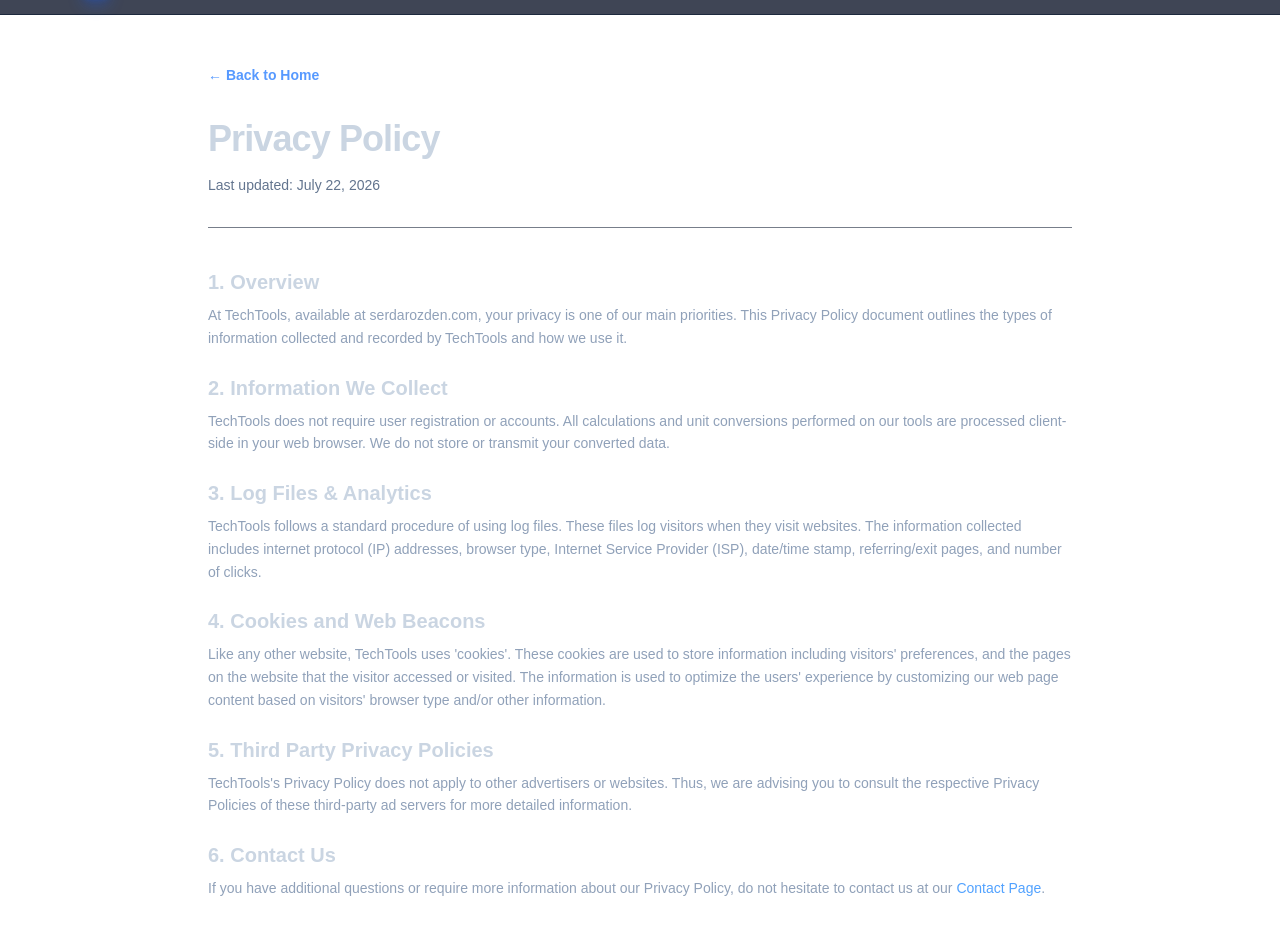
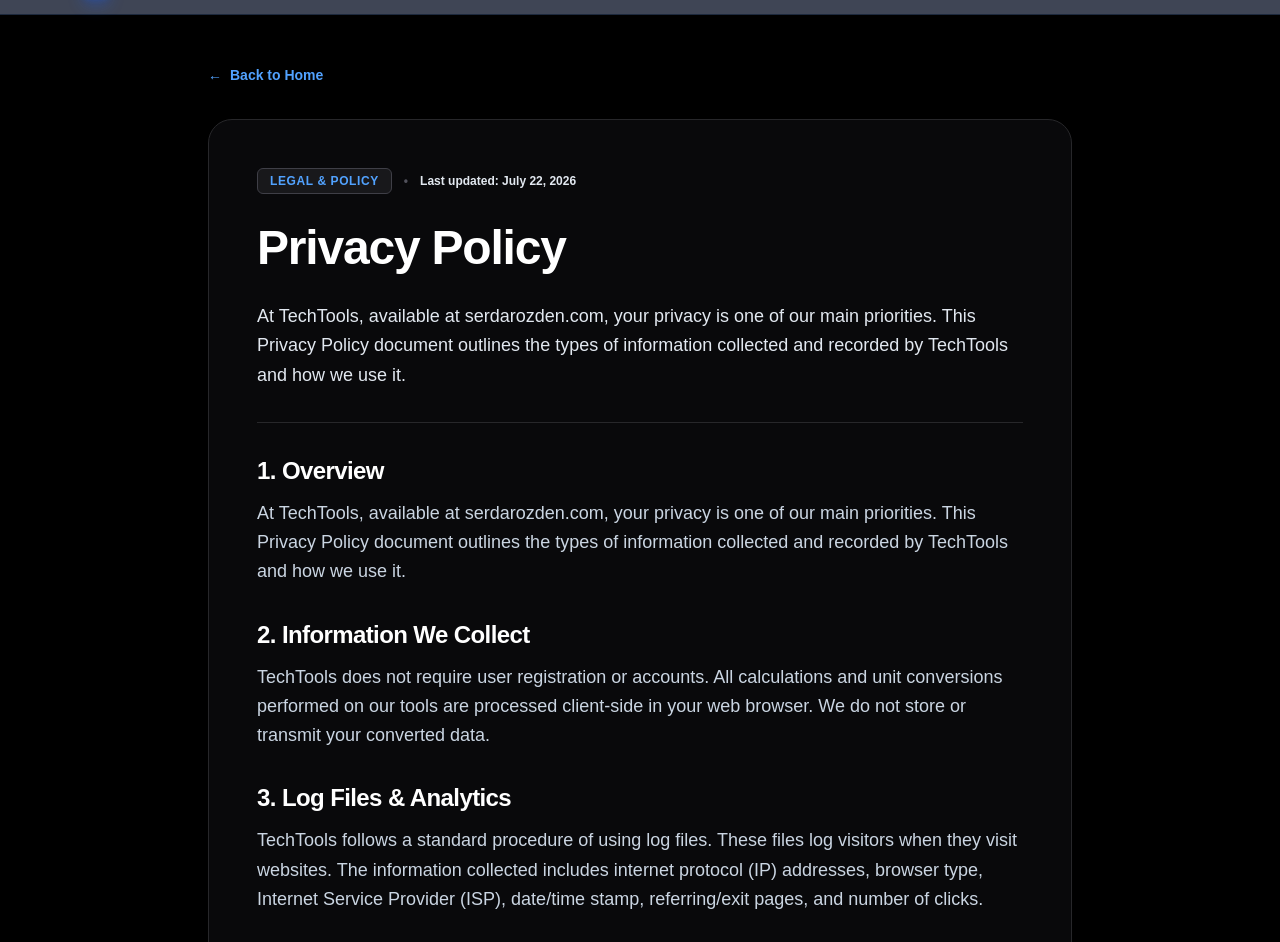
Before and after one commit to serdarozden/my-tools-site, a Next.js app: page /privacy in a window 1280 px wide. Shown: the part 50-992 px from the top of the page. Built offline with nearby package versions, Linux system fonts and the light colour scheme.

Commit message:
style: contact, terms and privacy pages updated to match site theme

```diff
--- a/src/app/contact/page.js
+++ b/src/app/contact/page.js
@@ -1,61 +1,79 @@
 import Link from 'next/link';
 
 export const metadata = {
-  title: 'Contact Us - TechTools',
-  description: 'Get in touch with the TechTools team for feedback, support, or suggestions.',
+  title: 'Contact Us | serdarozden.com',
+  description: 'Get in touch with us for feedback, unit converter suggestions, or technical questions.',
 };
 
 export default function ContactPage() {
   return (
-    <main className="max-w-4xl mx-auto px-4 py-12 text-slate-400">
-      <div className="mb-8">
+    <div className="bg-black min-h-screen text-slate-100">
+      <main className="max-w-4xl mx-auto px-4 py-12">
+        {/* Navigasyon / Geri Dönüş Linki */}
+        <nav className="mb-8">
           <Link
             href="/"
-          className="inline-flex items-center gap-2 text-sm font-semibold text-blue-500/80 hover:text-blue-400 transition"
+            className="inline-flex items-center gap-2 text-sm font-bold text-blue-400 hover:text-blue-300 transition-colors"
           >
-          &larr; Back to Home
+            <span>←</span> Back to Home
           </Link>
+        </nav>
+
+        {/* Ana İçerik Kartı */}
+        <article className="bg-zinc-950 border border-zinc-800 rounded-3xl p-8 sm:p-12 shadow-2xl">
+          {/* Üst Rozet Header */}
+          <div className="flex items-center gap-3 text-xs font-bold text-blue-400 mb-6">
+            <span className="bg-zinc-900 border border-zinc-700 px-3 py-1 rounded-md uppercase tracking-wider">
+              Get In Touch
+            </span>
+            <span className="text-zinc-600">•</span>
+            <span className="text-slate-200 font-semibold">Feedback & Support</span>
           </div>
 
-      <header className="mb-10 pb-8 border-b border-slate-800/60">
-        <h1 className="text-3xl sm:text-4xl font-extrabold text-slate-300 tracking-tight mb-4">
+          <h1 className="text-3xl sm:text-5xl font-black text-white mb-6 leading-tight tracking-tight">
             Contact Us
           </h1>
-        <p className="text-sm text-slate-500">Have feedback, suggestions, or technical questions?</p>
-      </header>
 
-      <div className="max-w-2xl bg-slate-900/40 border border-slate-800/60 rounded-2xl p-6 sm:p-8">
-        <h2 className="text-lg font-bold text-slate-300 mb-3">Get in Touch</h2>
-        <p className="text-sm text-slate-400 mb-6 leading-relaxed">
-          We are continuously improving TechTools. If you noticed a bug in our unit converters, would like to suggest a new tool, or have questions regarding our technical guides, feel free to reach out to us.
+          <p className="text-lg text-slate-200 leading-relaxed border-b border-zinc-800 pb-8 mb-8 font-medium">
+            We are continuously improving our web tools and unit converters. If you noticed a bug, would like to suggest a new tool, or have questions regarding our technical guides, feel free to reach out.
           </p>
 
-        <div className="grid sm:grid-cols-2 gap-4">
-          {/* Email Box */}
-          <div className="p-4 bg-slate-900 border border-slate-800 rounded-xl space-y-2">
-            <span className="text-xs font-semibold text-slate-500 uppercase tracking-wider block">Direct Email</span>
+          {/* İletişim Kartları Grid */}
+          <div className="grid grid-cols-1 sm:grid-cols-2 gap-4">
+            {/* Direct Email Card */}
+            <div className="p-6 bg-zinc-900/60 border border-zinc-800 rounded-2xl hover:border-zinc-700 transition-colors flex flex-col justify-between">
+              <div>
+                <span className="text-xs font-bold text-blue-400 uppercase tracking-wider block mb-2">
+                  Direct Email
+                </span>
                 <a
                   href="mailto:serdarozdenn@gmail.com"
-              className="text-blue-400 font-medium hover:underline text-sm sm:text-base block truncate"
+                  className="text-white font-semibold hover:text-blue-300 text-base sm:text-lg block truncate transition-colors"
                 >
                   serdarozdenn@gmail.com
                 </a>
               </div>
+            </div>
 
-          {/* Twitter / X Box */}
-          <div className="p-4 bg-slate-900 border border-slate-800 rounded-xl space-y-2">
-            <span className="text-xs font-semibold text-slate-500 uppercase tracking-wider block">Twitter / X</span>
+            {/* Twitter / X Card */}
+            <div className="p-6 bg-zinc-900/60 border border-zinc-800 rounded-2xl hover:border-zinc-700 transition-colors flex flex-col justify-between">
+              <div>
+                <span className="text-xs font-bold text-blue-400 uppercase tracking-wider block mb-2">
+                  Twitter / X
+                </span>
                 <a
                   href="https://twitter.com/srdrozdn"
                   target="_blank"
                   rel="noopener noreferrer"
-              className="text-blue-400 font-medium hover:underline text-sm sm:text-base block truncate"
+                  className="text-white font-semibold hover:text-blue-300 text-base sm:text-lg block truncate transition-colors"
                 >
                   @srdrozdn
                 </a>
               </div>
             </div>
           </div>
+        </article>
       </main>
+    </div>
   );
 }
--- a/src/app/privacy/page.js
+++ b/src/app/privacy/page.js
@@ -1,72 +1,103 @@
 import Link from 'next/link';
 
 export const metadata = {
-  title: 'Privacy Policy - TechTools',
+  title: 'Privacy Policy | serdarozden.com',
   description: 'Privacy Policy for TechTools - Learn how we protect your data.',
 };
 
 export default function PrivacyPage() {
   return (
-    <main className="max-w-4xl mx-auto px-4 py-12 text-slate-400">
-      <div className="mb-8">
+    <div className="bg-black min-h-screen text-slate-100">
+      <main className="max-w-4xl mx-auto px-4 py-12">
+        {/* Navigasyon / Geri Dönüş Linki */}
+        <nav className="mb-8">
           <Link
             href="/"
-          className="inline-flex items-center gap-2 text-sm font-semibold text-blue-500/80 hover:text-blue-400 transition"
+            className="inline-flex items-center gap-2 text-sm font-bold text-blue-400 hover:text-blue-300 transition-colors"
           >
-          &larr; Back to Home
+            <span>←</span> Back to Home
           </Link>
+        </nav>
+
+        {/* Ana İçerik Kartı */}
+        <article className="bg-zinc-950 border border-zinc-800 rounded-3xl p-8 sm:p-12 shadow-2xl">
+          {/* Üst Rozet Header */}
+          <div className="flex items-center gap-3 text-xs font-bold text-blue-400 mb-6">
+            <span className="bg-zinc-900 border border-zinc-700 px-3 py-1 rounded-md uppercase tracking-wider">
+              Legal & Policy
+            </span>
+            <span className="text-zinc-600">•</span>
+            <span className="text-slate-200 font-semibold">Last updated: July 22, 2026</span>
           </div>
 
-      <header className="mb-10 pb-8 border-b border-slate-800/60">
-        <h1 className="text-3xl sm:text-4xl font-extrabold text-slate-300 tracking-tight mb-4">
+          <h1 className="text-3xl sm:text-5xl font-black text-white mb-6 leading-tight tracking-tight">
             Privacy Policy
           </h1>
-        <p className="text-sm text-slate-500">Last updated: July 22, 2026</p>
-      </header>
 
-      <div className="space-y-6 text-sm leading-relaxed">
+          <p className="text-lg text-slate-200 leading-relaxed border-b border-zinc-800 pb-8 mb-8 font-medium">
+            At TechTools, available at serdarozden.com, your privacy is one of our main priorities. This Privacy Policy document outlines the types of information collected and recorded by TechTools and how we use it.
+          </p>
+
+          <div className="space-y-8 text-slate-100 leading-relaxed text-base sm:text-lg">
             <section>
-          <h2 className="text-xl font-bold text-slate-300 mb-2">1. Overview</h2>
-          <p>
+              <h2 className="text-2xl font-extrabold text-white tracking-tight mb-3">
+                1. Overview
+              </h2>
+              <p className="text-slate-300">
                 At TechTools, available at serdarozden.com, your privacy is one of our main priorities. This Privacy Policy document outlines the types of information collected and recorded by TechTools and how we use it.
               </p>
             </section>
 
             <section>
-          <h2 className="text-xl font-bold text-slate-300 mb-2">2. Information We Collect</h2>
-          <p>
+              <h2 className="text-2xl font-extrabold text-white tracking-tight mb-3">
+                2. Information We Collect
+              </h2>
+              <p className="text-slate-300">
                 TechTools does not require user registration or accounts. All calculations and unit conversions performed on our tools are processed client-side in your web browser. We do not store or transmit your converted data.
               </p>
             </section>
 
             <section>
-          <h2 className="text-xl font-bold text-slate-300 mb-2">3. Log Files & Analytics</h2>
-          <p>
+              <h2 className="text-2xl font-extrabold text-white tracking-tight mb-3">
+                3. Log Files & Analytics
+              </h2>
+              <p className="text-slate-300">
                 TechTools follows a standard procedure of using log files. These files log visitors when they visit websites. The information collected includes internet protocol (IP) addresses, browser type, Internet Service Provider (ISP), date/time stamp, referring/exit pages, and number of clicks.
               </p>
             </section>
 
             <section>
-          <h2 className="text-xl font-bold text-slate-300 mb-2">4. Cookies and Web Beacons</h2>
-          <p>
-            Like any other website, TechTools uses 'cookies'. These cookies are used to store information including visitors' preferences, and the pages on the website that the visitor accessed or visited. The information is used to optimize the users' experience by customizing our web page content based on visitors' browser type and/or other information.
+              <h2 className="text-2xl font-extrabold text-white tracking-tight mb-3">
+                4. Cookies and Web Beacons
+              </h2>
+              <p className="text-slate-300">
+                Like any other website, TechTools uses &apos;cookies&apos;. These cookies are used to store information including visitors&apos; preferences, and the pages on the website that the visitor accessed or visited. The information is used to optimize the users&apos; experience by customizing our web page content based on visitors&apos; browser type and/or other information.
               </p>
             </section>
 
             <section>
-          <h2 className="text-xl font-bold text-slate-300 mb-2">5. Third Party Privacy Policies</h2>
-          <p>
-            TechTools's Privacy Policy does not apply to other advertisers or websites. Thus, we are advising you to consult the respective Privacy Policies of these third-party ad servers for more detailed information.
+              <h2 className="text-2xl font-extrabold text-white tracking-tight mb-3">
+                5. Third Party Privacy Policies
+              </h2>
+              <p className="text-slate-300">
+                TechTools&apos;s Privacy Policy does not apply to other advertisers or websites. Thus, we are advising you to consult the respective Privacy Policies of these third-party ad servers for more detailed information.
               </p>
             </section>
 
             <section>
-          <h2 className="text-xl font-bold text-slate-300 mb-2">6. Contact Us</h2>
-          <p>
-            If you have additional questions or require more information about our Privacy Policy, do not hesitate to contact us at our <Link href="/contact" className="text-blue-400 hover:underline">Contact Page</Link>.
+              <h2 className="text-2xl font-extrabold text-white tracking-tight mb-3">
+                6. Contact Us
+              </h2>
+              <p className="text-slate-300">
+                If you have additional questions or require more information about our Privacy Policy, do not hesitate to contact us at our{' '}
+                <Link href="/contact" className="text-blue-400 hover:text-blue-300 underline font-semibold transition-colors">
+                  Contact Page
+                </Link>.
               </p>
             </section>
           </div>
+        </article>
       </main>
+    </div>
   );
 }
--- a/src/app/terms/page.js
+++ b/src/app/terms/page.js
@@ -1,65 +1,91 @@
 import Link from 'next/link';
 
 export const metadata = {
-  title: 'Terms of Service - TechTools',
-  description: 'Terms of Service for using TechTools measurement converters and guides.',
+  title: 'Terms of Service | serdarozden.com',
+  description: 'Terms of Service for using measurement converters, engineering tools, and technical guides.',
 };
 
 export default function TermsPage() {
   return (
-    <main className="max-w-4xl mx-auto px-4 py-12 text-slate-400">
-      <div className="mb-8">
+    <div className="bg-black min-h-screen text-slate-100">
+      <main className="max-w-4xl mx-auto px-4 py-12">
+        {/* Navigasyon / Geri Dönüş Linki */}
+        <nav className="mb-8">
           <Link
             href="/"
-          className="inline-flex items-center gap-2 text-sm font-semibold text-blue-500/80 hover:text-blue-400 transition"
+            className="inline-flex items-center gap-2 text-sm font-bold text-blue-400 hover:text-blue-300 transition-colors"
           >
-          &larr; Back to Home
+            <span>←</span> Back to Home
           </Link>
+        </nav>
+
+        {/* Ana İçerik Kartı */}
+        <article className="bg-zinc-950 border border-zinc-800 rounded-3xl p-8 sm:p-12 shadow-2xl">
+          {/* Üst Rozet Header */}
+          <div className="flex items-center gap-3 text-xs font-bold text-blue-400 mb-6">
+            <span className="bg-zinc-900 border border-zinc-700 px-3 py-1 rounded-md uppercase tracking-wider">
+              Legal & Policy
+            </span>
+            <span className="text-zinc-600">•</span>
+            <span className="text-slate-200 font-semibold">Last updated: July 22, 2026</span>
           </div>
 
-      <header className="mb-10 pb-8 border-b border-slate-800/60">
-        <h1 className="text-3xl sm:text-4xl font-extrabold text-slate-300 tracking-tight mb-4">
+          <h1 className="text-3xl sm:text-5xl font-black text-white mb-6 leading-tight tracking-tight">
             Terms of Service
           </h1>
-        <p className="text-sm text-slate-500">Last updated: July 22, 2026</p>
-      </header>
 
-      <div className="space-y-6 text-sm leading-relaxed">
+          <p className="text-lg text-slate-200 leading-relaxed border-b border-zinc-800 pb-8 mb-8 font-medium">
+            Please read these terms and conditions carefully before using our unit converters, calculation utilities, and technical engineering guides.
+          </p>
+
+          <div className="space-y-8 text-slate-100 leading-relaxed text-base sm:text-lg">
             <section>
-          <h2 className="text-xl font-bold text-slate-300 mb-2">1. Terms</h2>
-          <p>
+              <h2 className="text-2xl font-extrabold text-white tracking-tight mb-3">
+                1. Terms
+              </h2>
+              <p className="text-slate-300">
                 By accessing TechTools, available at serdarozden.com, you agree to be bound by these Terms of Service and agree that you are responsible for compliance with any applicable local laws.
               </p>
             </section>
 
             <section>
-          <h2 className="text-xl font-bold text-slate-300 mb-2">2. Disclaimer & Calculation Accuracy</h2>
-          <p>
-            The materials and calculation tools on TechTools are provided on an 'as is' basis. While we strive for absolute technical precision in all unit converters and engineering guides, TechTools makes no warranties, expressed or implied, regarding accuracy, completeness, or reliability for engineering or structural safety decisions. Always verify critical measurements independently.
+              <h2 className="text-2xl font-extrabold text-white tracking-tight mb-3">
+                2. Disclaimer & Calculation Accuracy
+              </h2>
+              <p className="text-slate-300">
+                The materials and calculation tools on TechTools are provided on an &apos;as is&apos; basis. While we strive for absolute technical precision in all unit converters and engineering guides, TechTools makes no warranties, expressed or implied, regarding accuracy, completeness, or reliability for engineering or structural safety decisions. Always verify critical measurements independently.
               </p>
             </section>
 
             <section>
-          <h2 className="text-xl font-bold text-slate-300 mb-2">3. Limitations</h2>
-          <p>
+              <h2 className="text-2xl font-extrabold text-white tracking-tight mb-3">
+                3. Limitations
+              </h2>
+              <p className="text-slate-300">
                 In no event shall TechTools or its suppliers be liable for any damages arising out of the use or inability to use the materials or calculations on TechTools.
               </p>
             </section>
 
             <section>
-          <h2 className="text-xl font-bold text-slate-300 mb-2">4. Revisions and Errata</h2>
-          <p>
+              <h2 className="text-2xl font-extrabold text-white tracking-tight mb-3">
+                4. Revisions and Errata
+              </h2>
+              <p className="text-slate-300">
                 The materials appearing on TechTools could include technical, typographical, or photographic errors. TechTools may make changes to the materials contained on its website at any time without notice.
               </p>
             </section>
 
             <section>
-          <h2 className="text-xl font-bold text-slate-300 mb-2">5. Governing Law</h2>
-          <p>
+              <h2 className="text-2xl font-extrabold text-white tracking-tight mb-3">
+                5. Governing Law
+              </h2>
+              <p className="text-slate-300">
                 Any claim related to TechTools shall be governed by applicable laws without regard to its conflict of law provisions.
               </p>
             </section>
           </div>
+        </article>
       </main>
+    </div>
   );
 }
```
Lines whose indentation alone changed are shown as unchanged.
